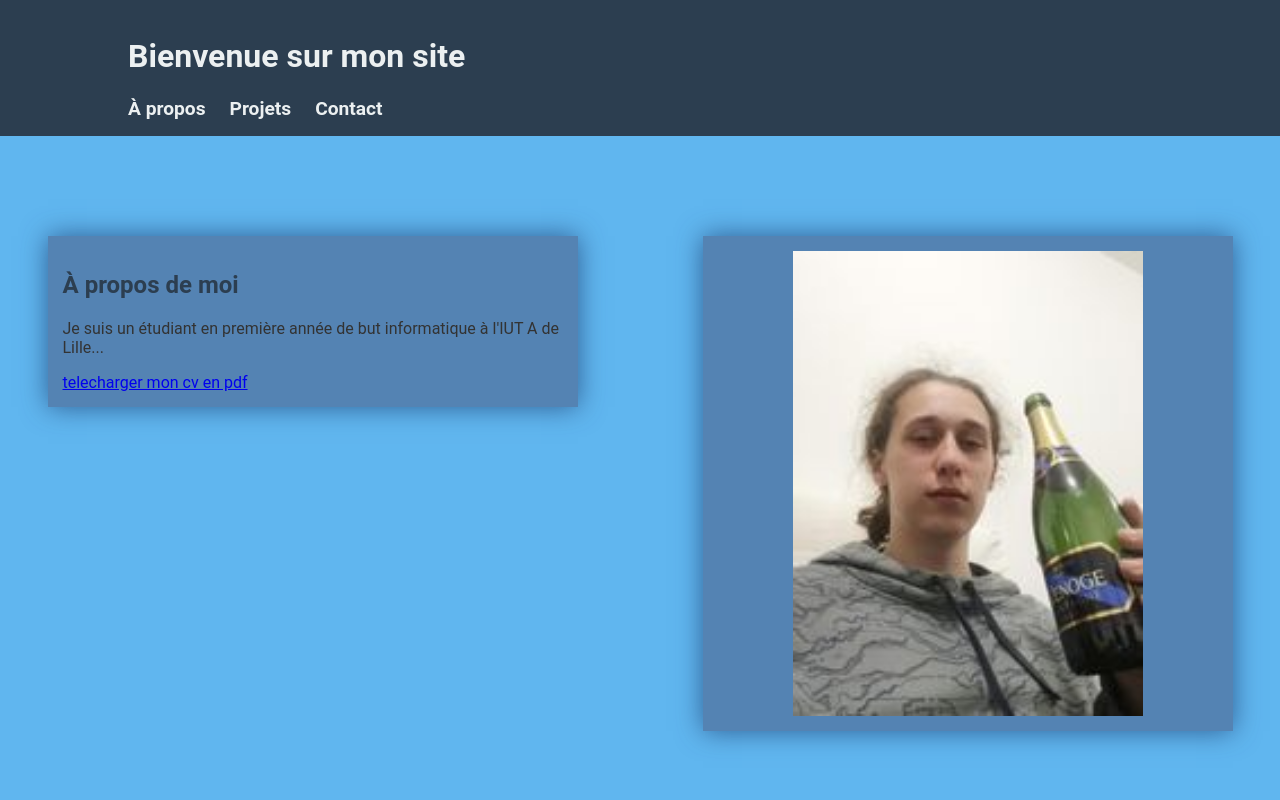
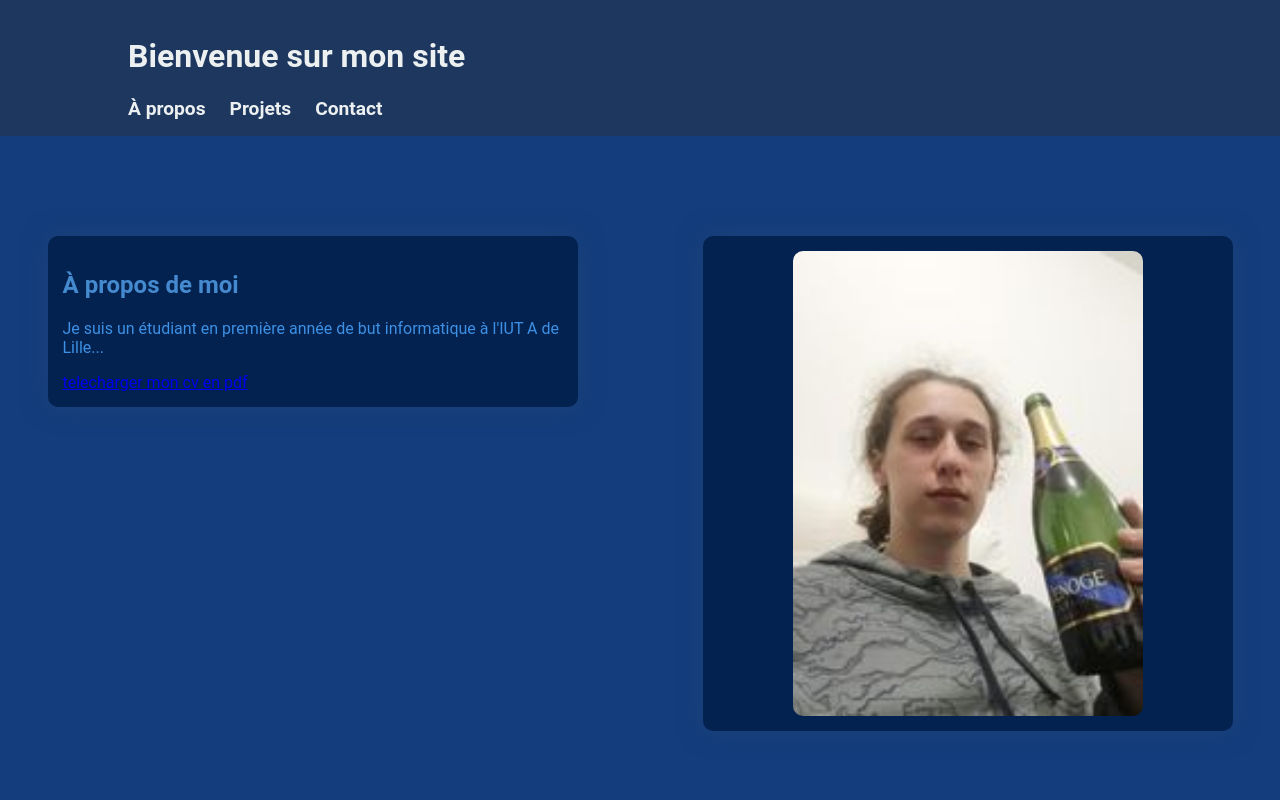
Before and after one commit to remipoupard/remipoupard.github.io, a plain HTML site: page index.html in a window 1280 px wide. Shown: the top 800 px of the page. Drawn offline with Linux system fonts and the light colour scheme.

Commit message:
Update style.css

```diff
--- a/css/style.css
+++ b/css/style.css
@@ -12,57 +12,17 @@ body {
     position: relative; /* Ajout de position relative */
 }
 
-.grid {
-    display: grid;
-    grid-template-columns: repeat(2, 1fr);
-    grid-gap: 30px; /* Espace entre les carrés */
-    background-color: #60b6ef;
-}
-
-.section .image{
-    display: flex;
-    justify-items: center;
+header {
+    background-color: #1d375e;
+    color: #ecf0f1;
+    padding: 1em 0;
+    box-shadow: 0px 5px 15px rgba(0, 0, 0, 0.1); /* Ajout de l'ombre sous le header */
 }
 
 .container {
     width: 80%;
     margin: 0 auto;
-}
-
-.section .container{
-    background-color: #5483b3;
-    padding: 15px;
-    box-shadow: 0 0 25px rgba(32, 68, 119, 0.767);
-}
-
-
-.section .image {
-    display: flex;
-    justify-content: center; /* Utilisation de justify-content au lieu de justify-items */
-    align-items: center; /* Pour centrer verticalement l'image */
-}
-
-.image {
-    width: 80%;
-    margin: 0 auto;
-    background-color: #5483b3;
-    padding: 15px;
-    justify-self: center; /* Suppression de cette ligne */
-    box-shadow: 0 0 25px rgba(32, 68, 119, 0.767);
-}
-
-.image img {
-    width: 350px; /* Pour que l'image ne dépasse pas la largeur du conteneur */
-    height: auto;
-    display: block; /* Pour supprimer l'espace réservé en dessous de l'image */
-    margin: 0 auto; /* Pour centrer l'image horizontalement */
-}
-
-header {
-    background-color: #2c3e50;
-    color: #ecf0f1;
-    padding: 1em 0;
-    box-shadow: 0px 5px 15px rgba(0, 0, 0, 0.1); /* Ajout de l'ombre sous le header */
+    border-radius: 10px;
 }
 
 nav ul {
@@ -88,20 +48,66 @@ nav a:hover {
     color: #3498db;
 }
 
-main {
-    padding: 40px 0;
+.grid {
+    display: grid;
+    grid-template-columns: repeat(2, 1fr);
+    grid-gap: 30px; /* Espace entre les carrés */
+    background-color: #133d7c;
 }
 
 .section {
     padding: 60px 0;
 }
 
+main {
+    padding: 40px 0;
+}
+
+.section .container{
+    background-color: #032250;
+    padding: 15px;
+    box-shadow: 0 0 25px rgba(32, 68, 119, 0.767);
+}
+
+.section .image{
+    display: flex;
+    justify-items: center;
+    border-radius: 10px;
+}
+
+.section .image {
+    display: flex;
+    justify-content: center; /* Utilisation de justify-content au lieu de justify-items */
+    align-items: center; /* Pour centrer verticalement l'image */
+}
+
+.image {
+    width: 80%;
+    margin: 0 auto;
+    background-color: #032250;
+    padding: 15px;
+    justify-self: center; /* Suppression de cette ligne */
+    box-shadow: 0 0 25px rgba(32, 68, 119, 0.767);
+}
+
+.image img {
+    width: 350px; /* Pour que l'image ne dépasse pas la largeur du conteneur */
+    height: auto;
+    display: block; /* Pour supprimer l'espace réservé en dessous de l'image */
+    margin: 0 auto; /* Pour centrer l'image horizontalement */
+    border-radius: 10px;
+}
+
 h2 {
-    color: #2c3e50;
+    color: #4589ce;
+}
+
+p {
+    color: #3d90e4;
 }
 
 footer {
-    background-color: #34495e;
+    background-color: #1d375e;
     color: #ecf0f1;
     text-align: center;
     padding: 1em 0;
```
